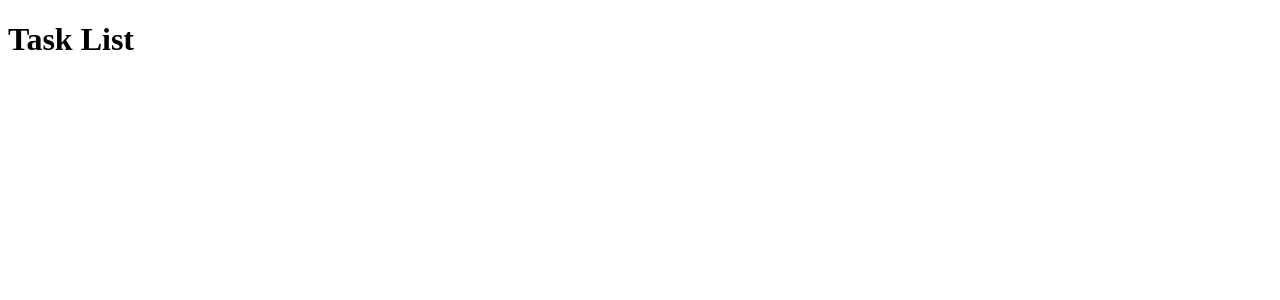
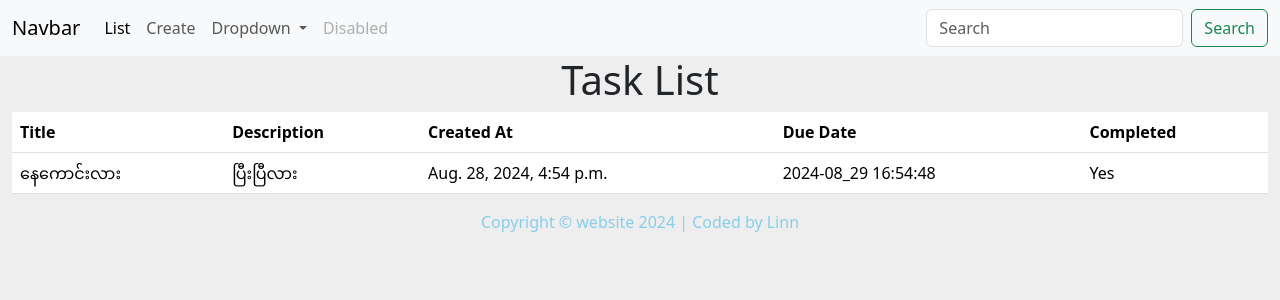
Before and after one commit to linnhtet003/lesson, a Django app: page /lessonapp/task_list/ in a window 1280 px wide. Before the commit the part shown is almost empty. Shown: the top 300 px of the page. Run offline with Django 4.2, Linux system fonts and the light colour scheme; data comes from the database, SQL or seed files in the repository; some libraries are stand-ins or nearby versions.

Commit message:
task_list

```diff
--- a/lesson/settings.py
+++ b/lesson/settings.py
@@ -9,7 +9,7 @@ https://docs.djangoproject.com/en/4.2/topics/settings/
 For the full list of settings and their values, see
 https://docs.djangoproject.com/en/4.2/ref/settings/
 """
-
+import os
 from pathlib import Path
 
 # Build paths inside the project like this: BASE_DIR / 'subdir'.
@@ -55,7 +55,7 @@ ROOT_URLCONF = 'lesson.urls'
 TEMPLATES = [
     {
         'BACKEND': 'django.template.backends.django.DjangoTemplates',
-        'DIRS': [],
+        'DIRS': [os.path.join(BASE_DIR, 'templates')],
         'APP_DIRS': True,
         'OPTIONS': {
             'context_processors': [
--- a/lessonapp/templates/task_list.html
+++ b/lessonapp/templates/task_list.html
@@ -1,17 +1,33 @@
-<!DOCTYPE html>
-<html lang="en">
+    {% extends 'base.html' %}
 
-<head>
-    <title>ToDo App</title>
-    <meta charset="UTF-8">
-    <meta name="viewport" content="width=device-width, initial-scale=1.0">
+    {% block body %}
+    {% load static %}
 
+    <h1 style="text-align: center;">Task List</h1>
 
+    <table class="table">
+        <thead>
+            <tr>
+                <th scope="col">Title</th>
+                <th scope="col">Description</th>
+                <th scope="col">Created At</th>
+                <th scope="col">Due Date</th>
+                <th scope="col">Completed</th>
+            </tr>
+        </thead>
+        <tbody>
+            {% for task in tasks %}
+            <tr>
+                <td>{{ task.title }}</td>
+                <td>{{ task.description }}</td>
+                <td>{{ task.created_at }}</td>
+                <td>{{ task.due_date|date:"Y-m_d H:i:s" }}</td>
+                <td>{{ task.is_completed|yesno:"Yes,No" }}</td>
+            </tr>
+            {% empty %}
+                <p>No tasks available.</p>
+            {% endfor %}
+        </tbody>
+    </table>
 
-<body>
-
-    <h1>Task List</h1>
-
-
-</body>
-</html>
+    {% endblock %}
--- a/lessonapp/urls.py
+++ b/lessonapp/urls.py
@@ -1,6 +1,6 @@
 from django.urls import path
-from .views import task_list
+from . import views
 
 urlpatterns = [
-    path('task_list/', task_list, name='task_list'),
+    path('task_list/', views.task_list, name='task_list'),
 ]
--- /dev/null
+++ b/static/css/styles.css
@@ -0,0 +1,8 @@
+body {
+    background-color: rgb(238, 238, 238);
+}
+
+.footer {
+    text-align: center;
+    color: skyblue;
+}
--- /dev/null
+++ b/templates/base.html
@@ -0,0 +1,37 @@
+{% load static %}
+
+<!DOCTYPE html>
+<html lang="en">
+
+<head>
+    <title>Lessonapp</title>
+    <meta charset="UTF-8">
+    <meta name="viewport" content="width=device-width, initial-scale=1.0">
+
+    <link href="https://cdn.jsdelivr.net/npm/bootstrap@5.3.3/dist/css/bootstrap.min.css" rel="stylesheet"
+        integrity="sha384-QWTKZyjpPEjISv5WaRU9OFeRpok6YctnYmDr5pNlyT2bRjXh0JMhjY6hW+ALEwIH" crossorigin="anonymous">
+
+    <link rel="stylesheet" href="https://cdnjs.cloudflare.com/ajax/libs/font-awesome/6.6.0/css/all.min.css"
+        integrity="sha512-Kc323vGBEqzTmouAECnVceyQqyqdsSiqLQISBL29aUW4U/M7pSPA/gEUZQqv1cwx4OnYxTxve5UMg5GT6L4JJg=="
+        crossorigin="anonymous" referrerpolicy="no-referrer" />
+
+
+    <link rel="stylesheet" type="text/css" href="{% static 'css/styles.css' %}" />
+</head>
+
+<body>
+
+        {% include 'header.html' %}
+
+        <div class="container-fluid">
+            {% block body %} {% endblock %}
+        </div>
+
+        {% include 'footer.html' %}
+
+    <script src="https://cdn.jsdelivr.net/npm/bootstrap@5.3.3/dist/js/bootstrap.bundle.min.js"
+        integrity="sha384-YvpcrYf0tY3lHB60NNkmXc5s9fDVZLESaAA55NDzOxhy9GkcIdslK1eN7N6jIeHz"
+        crossorigin="anonymous"></script>
+</body>
+
+</html>
--- /dev/null
+++ b/templates/footer.html
@@ -0,0 +1 @@
+<p class="footer">Copyright  © website  2024 |  Coded by Linn</p>
--- /dev/null
+++ b/templates/header.html
@@ -0,0 +1,36 @@
+<nav class="navbar navbar-expand-lg bg-body-tertiary">
+    <div class="container-fluid">
+      <a class="navbar-brand" href="#">Navbar</a>
+      <button class="navbar-toggler" type="button" data-bs-toggle="collapse" data-bs-target="#navbarSupportedContent" aria-controls="navbarSupportedContent" aria-expanded="false" aria-label="Toggle navigation">
+        <span class="navbar-toggler-icon"></span>
+      </button>
+      <div class="collapse navbar-collapse" id="navbarSupportedContent">
+        <ul class="navbar-nav me-auto mb-2 mb-lg-0">
+          <li class="nav-item">
+            <a class="nav-link active" aria-current="page" href="{% url 'task_list' %}">List</a>
+          </li>
+          <li class="nav-item">
+            <a class="nav-link" href="#">Create</a>
+          </li>
+          <li class="nav-item dropdown">
+            <a class="nav-link dropdown-toggle" href="#" role="button" data-bs-toggle="dropdown" aria-expanded="false">
+              Dropdown
+            </a>
+            <ul class="dropdown-menu">
+              <li><a class="dropdown-item" href="#">Action</a></li>
+              <li><a class="dropdown-item" href="#">Another action</a></li>
+              <li><hr class="dropdown-divider"></li>
+              <li><a class="dropdown-item" href="#">Something else here</a></li>
+            </ul>
+          </li>
+          <li class="nav-item">
+            <a class="nav-link disabled" aria-disabled="true">Disabled</a>
+          </li>
+        </ul>
+        <form class="d-flex" role="search">
+          <input class="form-control me-2" type="search" placeholder="Search" aria-label="Search">
+          <button class="btn btn-outline-success" type="submit">Search</button>
+        </form>
+      </div>
+    </div>
+  </nav>
```
